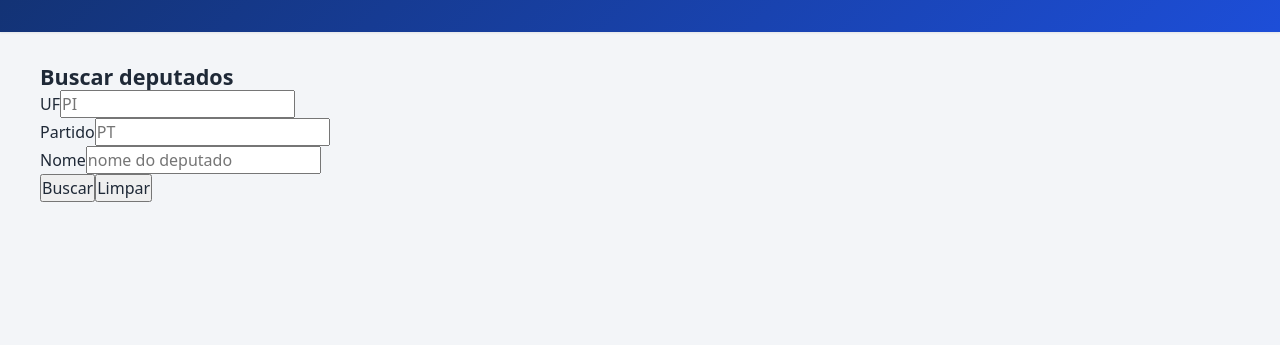
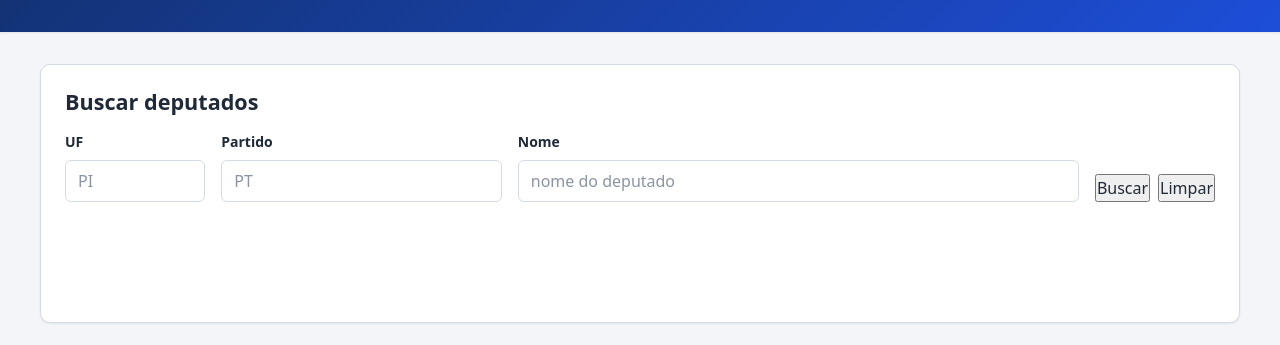
Before and after one commit to eznoP/painelDeputados, a Next.js app: page / in a window 1280 px wide. Shown: the part 134-479 px from the top of the page. Built offline with nearby package versions, Linux system fonts and the light colour scheme; no server answers; the database is empty.

Commit message:
estiliza os filtros de busca

```diff
--- a/app/globals.css
+++ b/app/globals.css
@@ -170,3 +170,64 @@ p {
   margin-top: var(--space-2);
   color: rgba(255, 255, 255, 0.82);
 }
+
+/* estiliza a area de busca e os campos do formulario */
+.search-section {
+  padding: var(--space-5);
+  background-color: var(--color-surface);
+  border: 1px solid var(--color-border);
+  border-radius: var(--radius-medium);
+  box-shadow: var(--shadow-small);
+}
+
+.search-section h2 {
+  margin-bottom: var(--space-4);
+}
+
+.search-form {
+  display: grid;
+  grid-template-columns: minmax(0, 0.5fr) minmax(0, 1fr) minmax(0, 2fr) auto;
+  gap: var(--space-4);
+  align-items: end;
+}
+
+.form-field {
+  display: grid;
+  gap: var(--space-2);
+}
+
+.form-field label {
+  font-size: 0.875rem;
+  font-weight: 600;
+  color: var(--color-text);
+}
+
+.form-field input,
+.form-field select,
+.form-field textarea {
+  width: 100%;
+  min-height: 2.5rem;
+  padding: var(--space-2) var(--space-3);
+  background-color: #ffffff;
+  border: 1px solid var(--color-border);
+  border-radius: var(--radius-small);
+  color: var(--color-text);
+}
+
+.form-field input::placeholder,
+.form-field textarea::placeholder {
+  color: #8a94a3;
+}
+
+.form-field input:focus-visible,
+.form-field select:focus-visible,
+.form-field textarea:focus-visible {
+  border-color: var(--color-primary);
+  outline: none;
+  box-shadow: 0 0 0 3px rgba(29, 78, 216, 0.16);
+}
+
+.form-actions {
+  display: flex;
+  gap: var(--space-2);
+}
```
